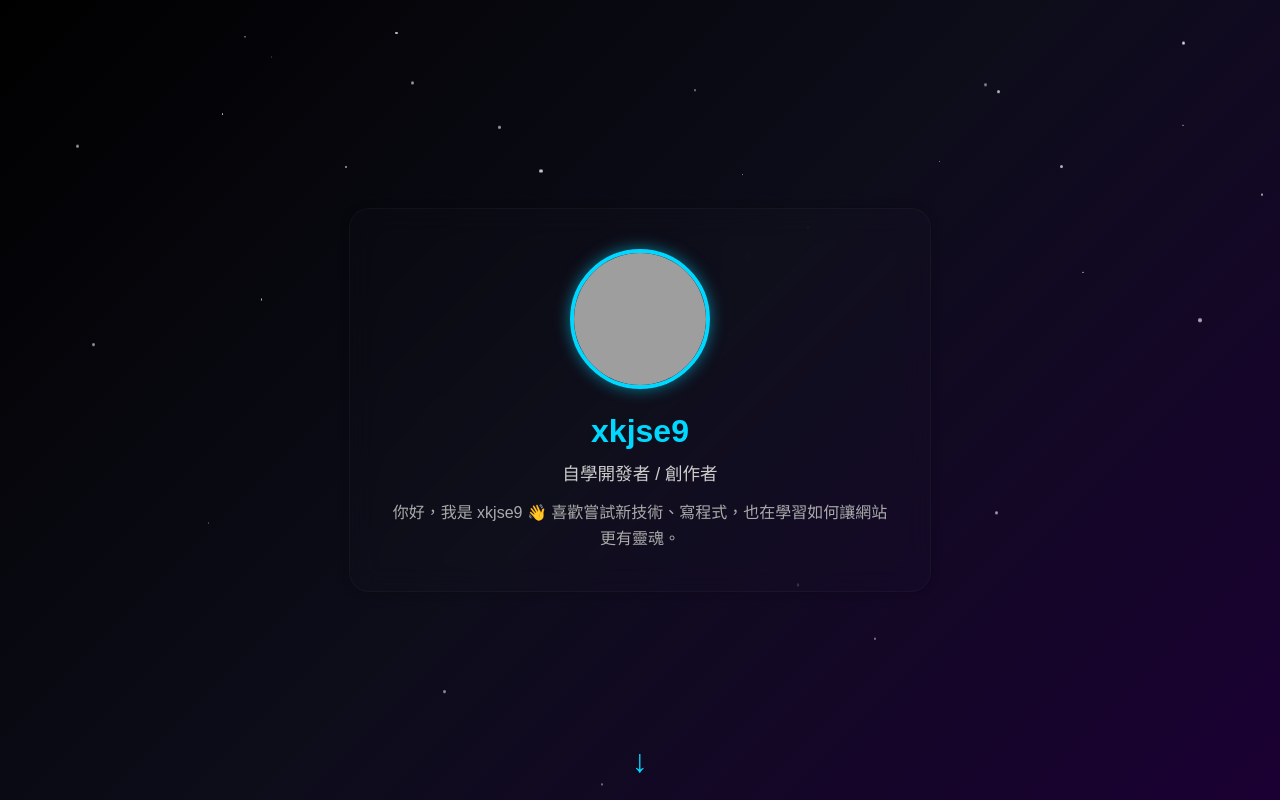
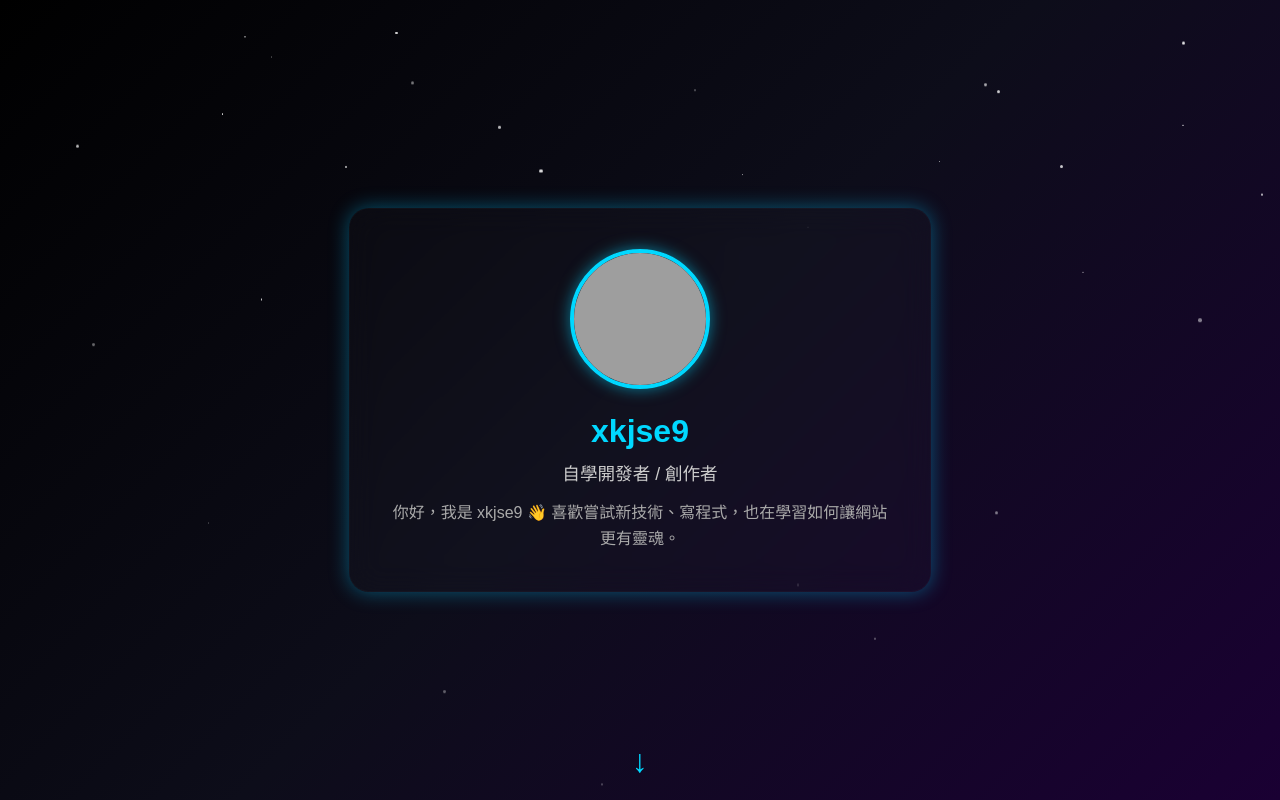
Before and after one commit to xkjse9/lol, a plain HTML site: page index.html in a window 1280 px wide. Shown: the top 800 px of the page. Drawn offline with Linux system fonts and the light colour scheme; grey boxes are pictures that could not be loaded.

Commit message:
Update index.html

```diff
--- a/index.html
+++ b/index.html
@@ -22,23 +22,27 @@ body {
 .particle {
   position:absolute; width:2px; height:2px; background:#fff; border-radius:50%; opacity:0.7;
   animation: floatParticle linear infinite;
+  animation-duration: 5s;
 }
 @keyframes floatParticle {
-  0% { transform:translateY(0); opacity:0.5; }
+  0% { transform:translateY(0); opacity:0.3; }
   50% { opacity:1; }
-  100% { transform:translateY(-800px); opacity:0; }
+  100% { transform:translateY(-800px); opacity:0.3; }
 }
 
 section { height:100vh; display:flex; justify-content:center; align-items:center; position:relative; z-index:1; }
 
 .card {
-  background: rgba(255,255,255,0.01); /* 更低透明度，分隔更柔和 */
-  border:1px solid rgba(255,255,255,0.03); /* 邊框更淡 */
+  background: rgba(255,255,255,0.02); /* 超透明，分隔感幾乎消失 */
+  border:1px solid rgba(255,255,255,0.02); /* 邊框淡化 */
   backdrop-filter:blur(15px);
-  border-radius:20px; text-align:center; padding:40px; box-shadow:0 0 10px rgba(0,0,0,0.2); /* 陰影更柔和 */
-  max-width:90%; opacity:0; transform:translateY(40px); transition: 1s ease;
+  border-radius:20px; text-align:center; padding:40px; box-shadow:0 0 5px rgba(0,0,0,0.1); /* 陰影非常柔和 */
+  max-width:90%; opacity:0; transform:translateY(40px); transition: 1s ease, box-shadow 0.5s ease;
 }
-.card.visible { opacity:1; transform:translateY(0); }
+.card.visible {
+  opacity:1; transform:translateY(0);
+  box-shadow:0 0 20px rgba(0,200,255,0.4); /* 淡藍光暈，微高級感 */
+}
 
 #intro img { width:140px; height:140px; border-radius:50%; border:4px solid #00d8ff; margin-bottom:20px; box-shadow:0 0 15px #00d8ff88; }
 #intro h1 { font-size:2em; color:#00d8ff; margin-bottom:10px; }
@@ -67,7 +71,7 @@ section { height:100vh; display:flex; justify-content:center; align-items:center
   margin:10px 0; font-size:1.2em; color:#00d8ff; text-decoration:none; transition:0.3s;
 }
 .contact-link img {
-  width:24px; height:24px; margin-right:10px; filter: brightness(100%); /* 白色圖示 */
+  width:24px; height:24px; margin-right:10px; filter: brightness(100%); /* 白色 */
 }
 .contact-link:hover { text-decoration:underline; color:#fff; }
 
@@ -103,7 +107,7 @@ section { height:100vh; display:flex; justify-content:center; align-items:center
 </section>
 
 <script>
-// 生成漂浮粒子
+// 生成漂浮粒子（微閃爍效果）
 const particlesContainer = document.getElementById('particles');
 const totalParticles = 80;
 for(let i=0;i<totalParticles;i++){
@@ -111,10 +115,11 @@ for(let i=0;i<totalParticles;i++){
   p.className='particle';
   p.style.left=Math.random()*100+'vw';
   p.style.top=Math.random()*100+'vh';
-  p.style.animationDuration=5+Math.random()*5+'s';
+  p.style.animationDuration=(5+Math.random()*5)+'s';
   p.style.width=1+Math.random()*3+'px';
   p.style.height=p.style.width;
-  p.style.opacity=Math.random();
+  p.style.opacity=0.3 + Math.random()*0.7; // 初始透明度隨機
+  p.style.animationName='floatParticle';
   particlesContainer.appendChild(p);
 }
 
```
